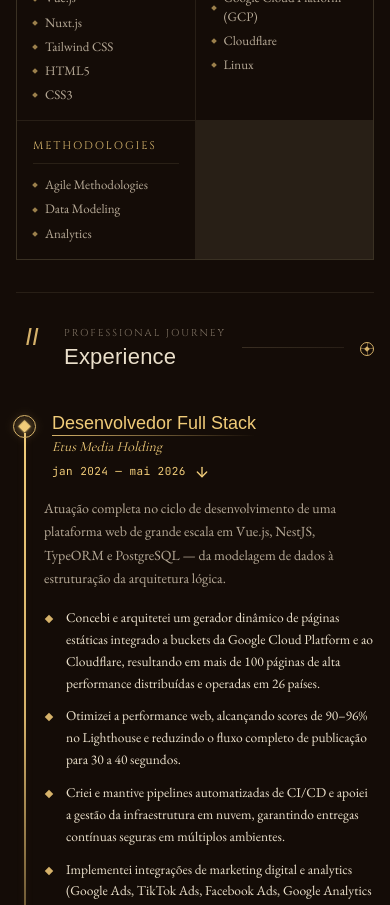
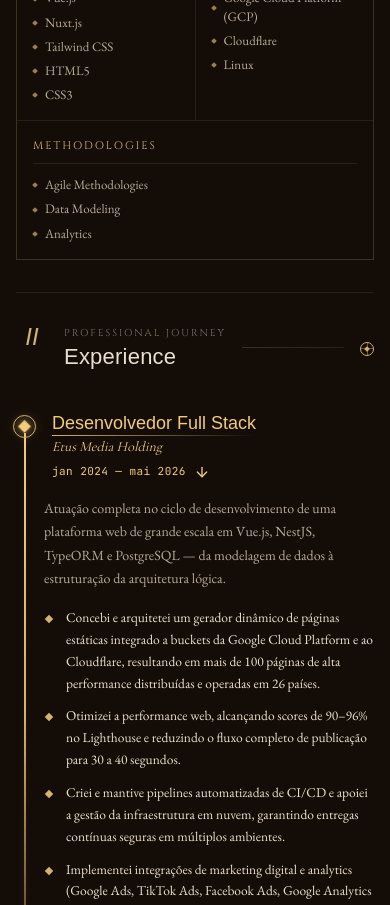
Before and after one commit to JoaoPedroQueirozRocha/Portifolio, a Next.js app in the folder frontend/: page /en in a window 390 px wide. Shown: the part 1040-1945 px from the top of the page. Built offline with nearby package versions, Linux system fonts and the light colour scheme; a web font is replaced by a local one.

Commit message:
fix: correction on the last cell of the table to fit on mobile layout

```diff
--- a/frontend/app/globals.css
+++ b/frontend/app/globals.css
@@ -415,6 +415,12 @@ html[data-theme="light"] {
   .tech-grid { grid-template-columns: repeat(5, 1fr); }
 }
 
+@media (max-width: 640px) {
+  .tech-grid > :nth-child(odd):last-child {
+    grid-column: 1 / -1;
+  }
+}
+
 /* =====================================================================
    EXPERIENCE TIMELINE (Variant A)
    CSS extraído do design original — experience.css
```
